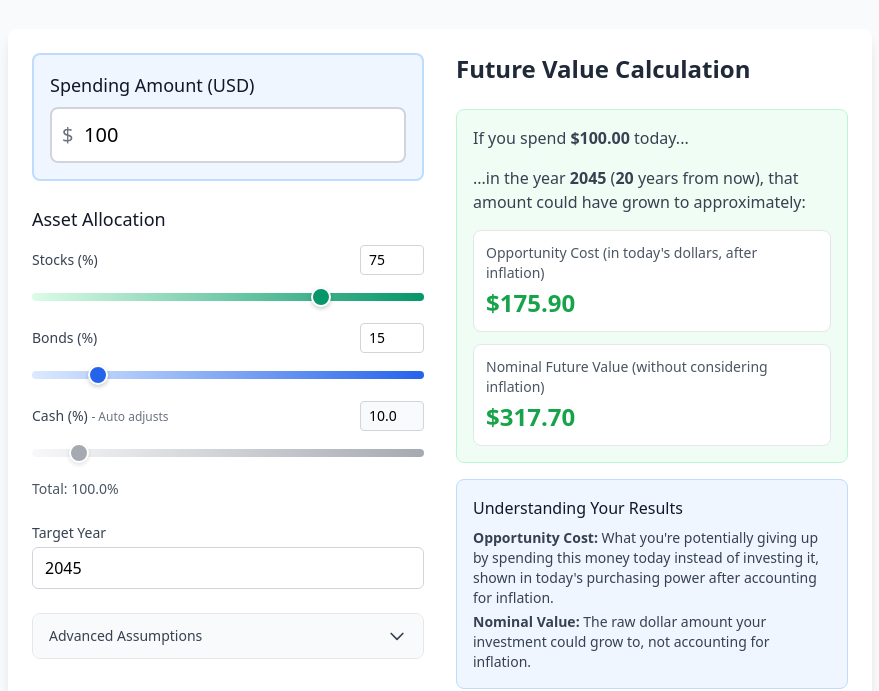
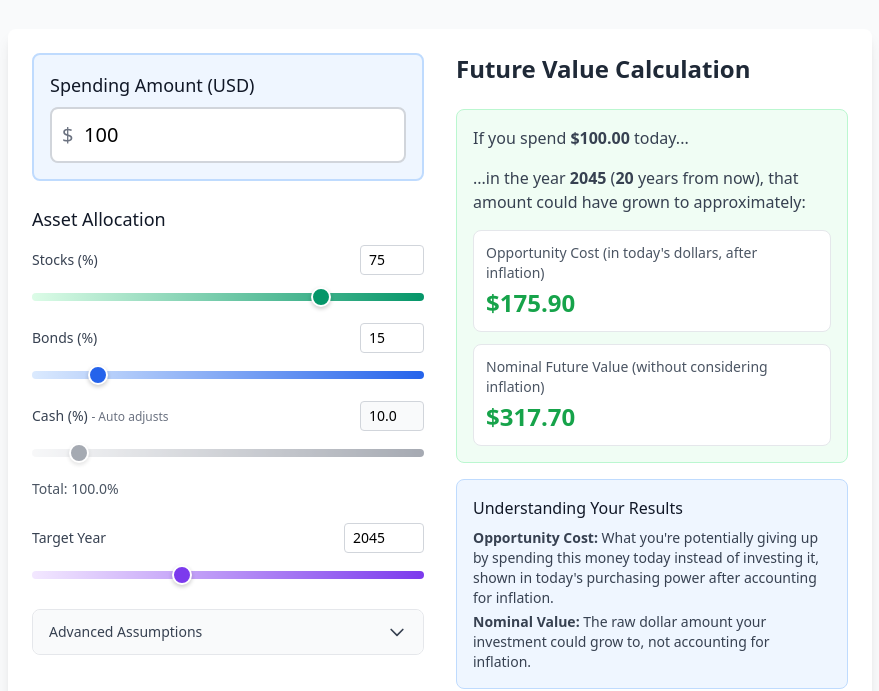
Before and after one commit to denehs/future-dollar, a website: page index.html in a window 1280 px wide. Shown: the part 111-802 px from the top of the page, without its empty margins (200-1079 px from the left). Drawn offline with nearby package versions, Linux system fonts and the light colour scheme.

Commit message:
Add interactive slider for target year with text input synchronization and purple color theme

```diff
--- a/index.html
+++ b/index.html
@@ -92,6 +92,31 @@
 
         .slider-cash {
             background: linear-gradient(to right, #f3f4f6 0%, #6b7280 100%);
+        }
+
+        .slider-year::-webkit-slider-thumb {
+            appearance: none;
+            height: 20px;
+            width: 20px;
+            border-radius: 50%;
+            background: #7c3aed;
+            cursor: pointer;
+            border: 2px solid #fff;
+            box-shadow: 0 2px 4px rgba(0,0,0,0.2);
+        }
+
+        .slider-year::-moz-range-thumb {
+            height: 20px;
+            width: 20px;
+            border-radius: 50%;
+            background: #7c3aed;
+            cursor: pointer;
+            border: 2px solid #fff;
+            box-shadow: 0 2px 4px rgba(0,0,0,0.2);
+        }
+
+        .slider-year {
+            background: linear-gradient(to right, #f3e8ff 0%, #7c3aed 100%);
         }
 
         /* Hide number input spinner buttons */
@@ -237,16 +262,27 @@
 
                     <!-- Target Year -->
                     <div>
-                        <label for="targetYear" class="block text-sm font-medium text-gray-700 mb-1">
-                            Target Year
-                        </label>
+                        <div class="flex justify-between items-center mb-2">
+                            <label for="targetYear" class="text-sm font-medium text-gray-700">
+                                Target Year
+                            </label>
+                            <input
+                                type="number"
+                                id="targetYear"
+                                value=""
+                                min="2024"
+                                max="2080"
+                                class="w-20 px-2 py-1 text-sm border border-gray-300 rounded focus:ring-1 focus:ring-blue-500 focus:border-blue-500"
+                            >
+                        </div>
                         <input
-                            type="number"
-                            id="targetYear"
+                            type="range"
+                            id="targetYearSlider"
                             value=""
                             min="2024"
-                            max="2100"
-                            class="w-full px-3 py-2 border border-gray-300 rounded-md focus:ring-2 focus:ring-blue-500 focus:border-blue-500"
+                            max="2080"
+                            step="1"
+                            class="w-full h-2 bg-gray-200 rounded-lg appearance-none cursor-pointer slider-year"
                         >
                     </div>
 
--- a/script.js
+++ b/script.js
@@ -24,6 +24,7 @@ class TomorrowsDollar {
         this.stocksSlider = document.getElementById('stocksSlider');
         this.bondsSlider = document.getElementById('bondsSlider');
         this.cashSlider = document.getElementById('cashSlider');
+        this.targetYearSlider = document.getElementById('targetYearSlider');
 
         // UI elements
         this.advancedToggle = document.getElementById('advancedToggle');
@@ -47,13 +48,13 @@ class TomorrowsDollar {
         // Set default target year to current year + 20
         const currentYear = new Date().getFullYear();
         this.targetYear.value = currentYear + 20;
+        this.targetYearSlider.value = currentYear + 20;
     }
 
     bindEvents() {
         // Input event listeners for real-time updates
         const inputs = [
             this.spendingAmount,
-            this.targetYear,
             this.inflationRate,
             this.stockReturn,
             this.bondReturn,
@@ -65,6 +66,21 @@ class TomorrowsDollar {
                 this.validateInputs();
                 this.calculate();
             });
+        });
+
+        // Target year slider and input synchronization
+        this.targetYearSlider.addEventListener('input', () => {
+            this.targetYear.value = this.targetYearSlider.value;
+            this.validateInputs();
+            this.calculate();
+        });
+
+        this.targetYear.addEventListener('input', () => {
+            const value = Math.max(2024, Math.min(2080, parseInt(this.targetYear.value) || new Date().getFullYear() + 20));
+            this.targetYear.value = value;
+            this.targetYearSlider.value = value;
+            this.validateInputs();
+            this.calculate();
         });
 
         // Stocks slider and input synchronization
@@ -308,6 +324,7 @@ class TomorrowsDollar {
         this.cashPercent.value = 10;
         this.cashSlider.value = 10;
         this.targetYear.value = new Date().getFullYear() + 20;
+        this.targetYearSlider.value = new Date().getFullYear() + 20;
         this.inflationRate.value = 3;
         this.stockReturn.value = 7;
         this.bondReturn.value = 4;
```
